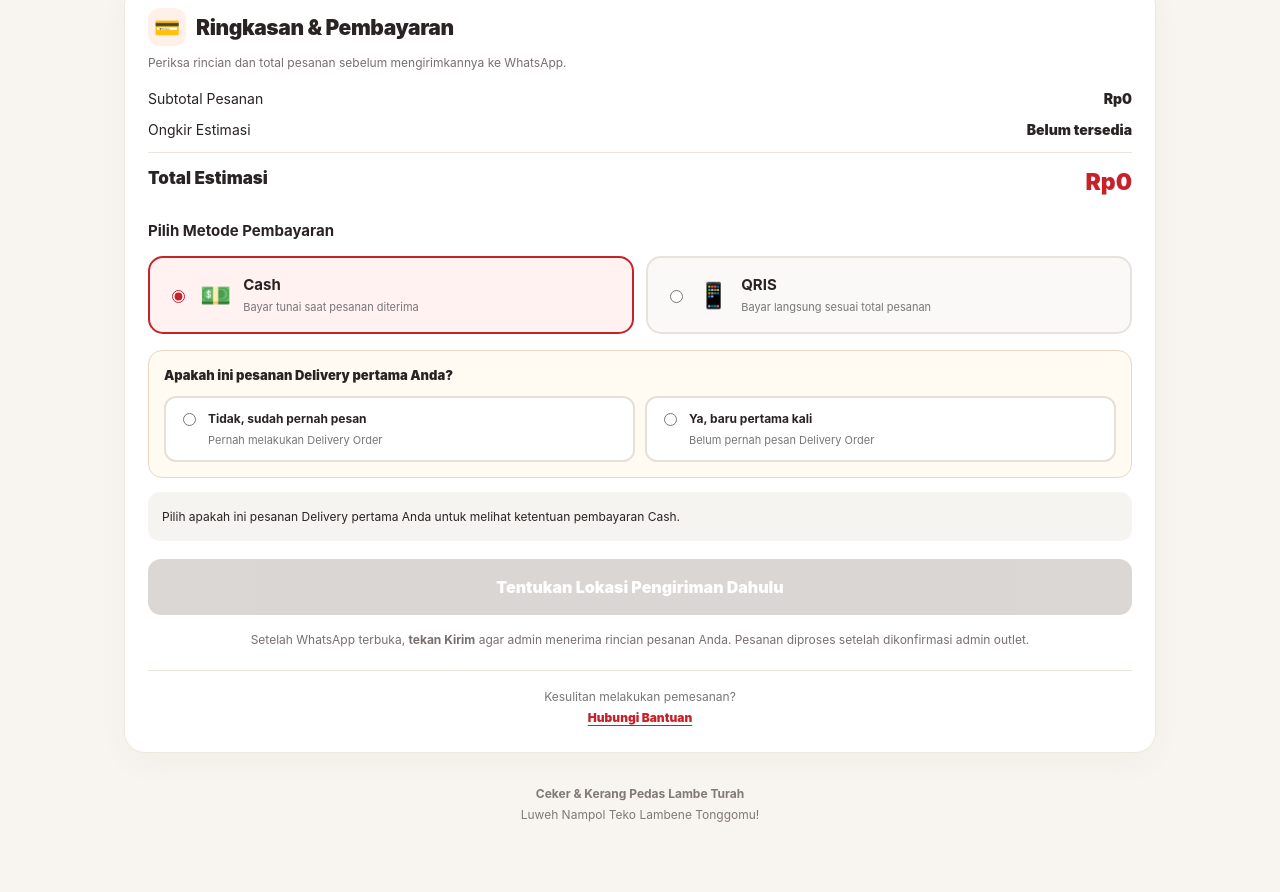
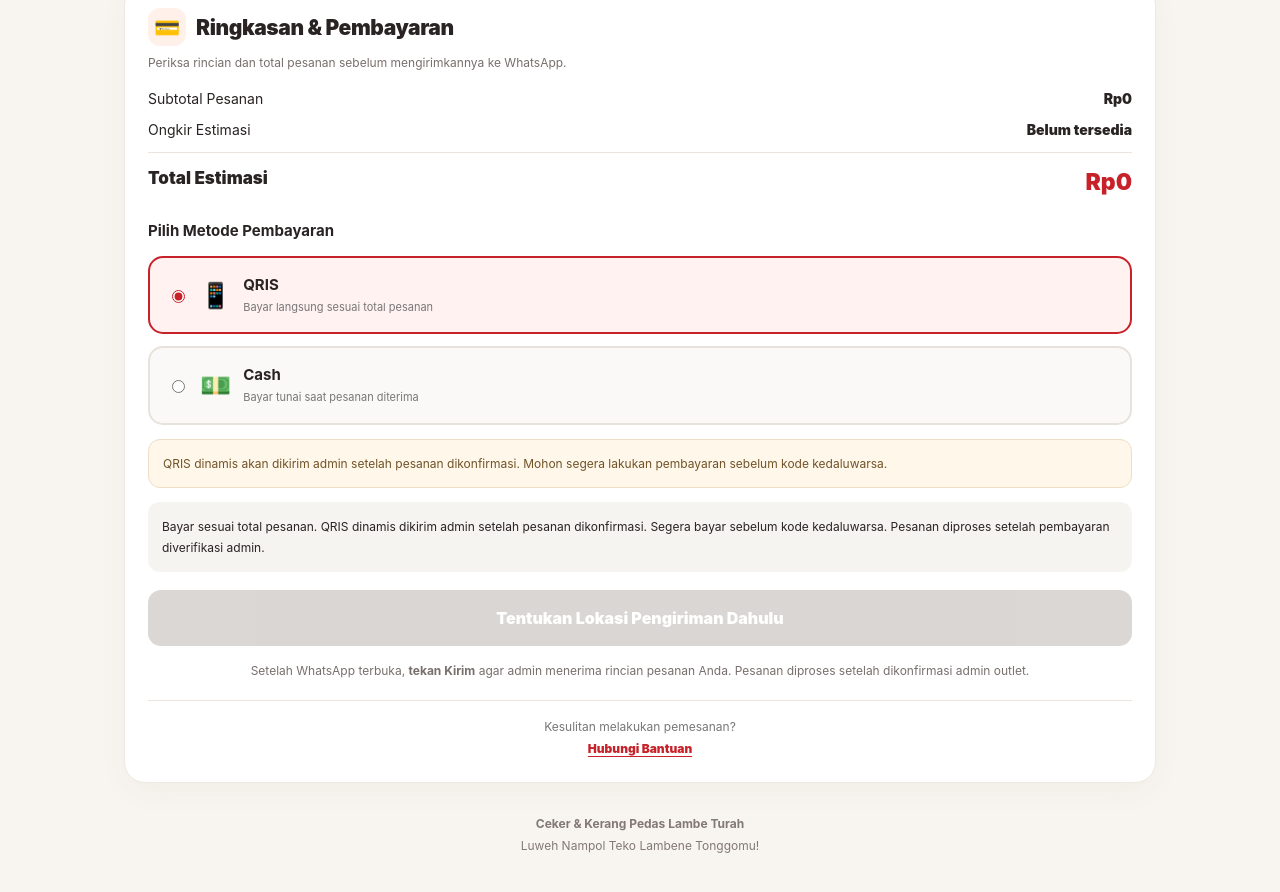
Before and after one commit to arayaconsulting/Lambe-Turah-Delivery-Order, a plain HTML site: page index.html in a window 1280 px wide. Shown: the part 5928-6820 px from the top of the page. Drawn offline with Linux system fonts and the light colour scheme.

Commit message:
index.html

```diff
--- a/index.html
+++ b/index.html
@@ -9,7 +9,7 @@
 
 <!--
   CEKER & KERANG PEDAS LAMBE TURAH
-  INDEX.HTML v9.4.4 — PREMIUM FOOD ORDER
+  INDEX.HTML v9.4.5 — PREMIUM FOOD ORDER
 
   DESAIN:
   - Burgundy, hitam, merah dan emas
@@ -27,7 +27,10 @@
   - Delivery 10.00–20.00 WIB
   - Takeaway 10.00–21.30 WIB
 
-  PEMBAYARAN:
+  PEMBAYARAN v9.4.5:
+  - QRIS tampil paling atas
+  - QRIS dipilih otomatis
+  - Cash tampil di bawah QRIS
   - QRIS: pembayaran penuh sesuai total
   - QRIS tidak menanyakan status pelanggan
   - Cash Delivery: tanya pelanggan baru/lama
@@ -792,9 +795,14 @@ main{
   font-size:23px;
 }
 
+/* ====================================
+   PEMBAYARAN v9.4.5
+   QRIS DI ATAS — CASH DI BAWAH
+==================================== */
+
 .pay-grid{
   display:grid;
-  grid-template-columns:1fr 1fr;
+  grid-template-columns:1fr;
   gap:12px;
   margin-top:16px;
 }
@@ -808,6 +816,9 @@ main{
   border-radius:15px;
   background:#faf9f7;
   cursor:pointer;
+  transition:
+    border-color .15s,
+    background .15s;
 }
 
 .pay-option:has(input:checked){
@@ -817,6 +828,7 @@ main{
 
 .pay-option input{
   accent-color:var(--red);
+  flex-shrink:0;
 }
 
 .pay-emoji{font-size:25px}
@@ -844,7 +856,7 @@ main{
 }
 
 /* ====================================
-   PEMBAYARAN SEDERHANA v9.4.4
+   PEMBAYARAN SEDERHANA
 ==================================== */
 
 .customer-policy{
@@ -1355,8 +1367,7 @@ main{
   .product-desc{font-size:10px}
   .product-price{font-size:17px}
 
-  .fields,
-  .pay-grid{
+  .fields{
     grid-template-columns:1fr;
   }
 
@@ -2110,7 +2121,8 @@ main{
   </div>
 
   <!-- ====================================
-       METODE PEMBAYARAN UTAMA
+       METODE PEMBAYARAN UTAMA v9.4.5
+       QRIS DI ATAS + DEFAULT QRIS
   ==================================== -->
 
   <h3 style="font-size:15px;margin:25px 0 0">
@@ -2119,13 +2131,38 @@ main{
 
   <div class="pay-grid">
 
+    <!-- QRIS PALING ATAS -->
+
     <label class="pay-option">
 
       <input
         type="radio"
         name="payment"
-        value="Cash"
+        value="QRIS"
         checked>
+
+      <span class="pay-emoji">
+        📱
+      </span>
+
+      <span>
+        <strong>QRIS</strong>
+
+        <small id="qrisDescription">
+          Bayar langsung sesuai total pesanan
+        </small>
+      </span>
+
+    </label>
+
+    <!-- CASH DI BAWAH -->
+
+    <label class="pay-option">
+
+      <input
+        type="radio"
+        name="payment"
+        value="Cash">
 
       <span class="pay-emoji">
         💵
@@ -2141,27 +2178,6 @@ main{
 
     </label>
 
-    <label class="pay-option">
-
-      <input
-        type="radio"
-        name="payment"
-        value="QRIS">
-
-      <span class="pay-emoji">
-        📱
-      </span>
-
-      <span>
-        <strong>QRIS</strong>
-
-        <small id="qrisDescription">
-          Bayar langsung sesuai total pesanan
-        </small>
-      </span>
-
-    </label>
-
   </div>
 
   <!-- ====================================
@@ -2171,7 +2187,8 @@ main{
 
   <div
     class="customer-policy"
-    id="customerPolicySection">
+    id="customerPolicySection"
+    hidden>
 
     <p class="customer-policy-title">
       Apakah ini pesanan Delivery pertama Anda?
@@ -2222,9 +2239,7 @@ main{
 
     </div>
 
-    <!-- ====================================
-         DP 50% HANYA PELANGGAN BARU CASH
-    ==================================== -->
+    <!-- DP 50% KHUSUS CASH PELANGGAN BARU -->
 
     <div
       class="first-order-payment"
@@ -2284,7 +2299,7 @@ main{
 
     </div>
 
-    <!-- PELANGGAN LAMA CASH -->
+    <!-- CASH PELANGGAN LAMA -->
 
     <div
       class="returning-customer-info"
@@ -2302,8 +2317,7 @@ main{
 
   <div
     class="qris-info"
-    id="qrisPaymentInfo"
-    hidden>
+    id="qrisPaymentInfo">
 
     QRIS dinamis akan dikirim admin setelah
     pesanan dikonfirmasi. Mohon segera lakukan
@@ -2316,8 +2330,9 @@ main{
   <div
     class="payment-note"
     id="paymentInfo">
-    Pembayaran tunai saat pesanan diterima.
-    Total akhir dikonfirmasi admin.
+    Bayar sesuai total pesanan.
+    QRIS dinamis dikirim admin setelah
+    pesanan dikonfirmasi.
   </div>
 
   <button
@@ -3124,13 +3139,13 @@ el("pickupWhen").addEventListener(
 );
 
 /* ====================================
-   PEMBAYARAN SEDERHANA v9.4.4
+   PEMBAYARAN SEDERHANA v9.4.5
 ==================================== */
 
 function selectedPaymentMethod(){
   return document.querySelector(
     'input[name="payment"]:checked'
-  )?.value||"Cash";
+  )?.value||"QRIS";
 }
 
 function selectedCustomerType(){
@@ -3634,7 +3649,7 @@ initializeMenu();
 </script>
 
 <!-- ====================================
-     DELIVERY.JS v9.3.4
+     DELIVERY.JS v9.3.4 TETAP
 ==================================== -->
 
 <script src="./delivery.js?v=9.3.4"></script>
```
